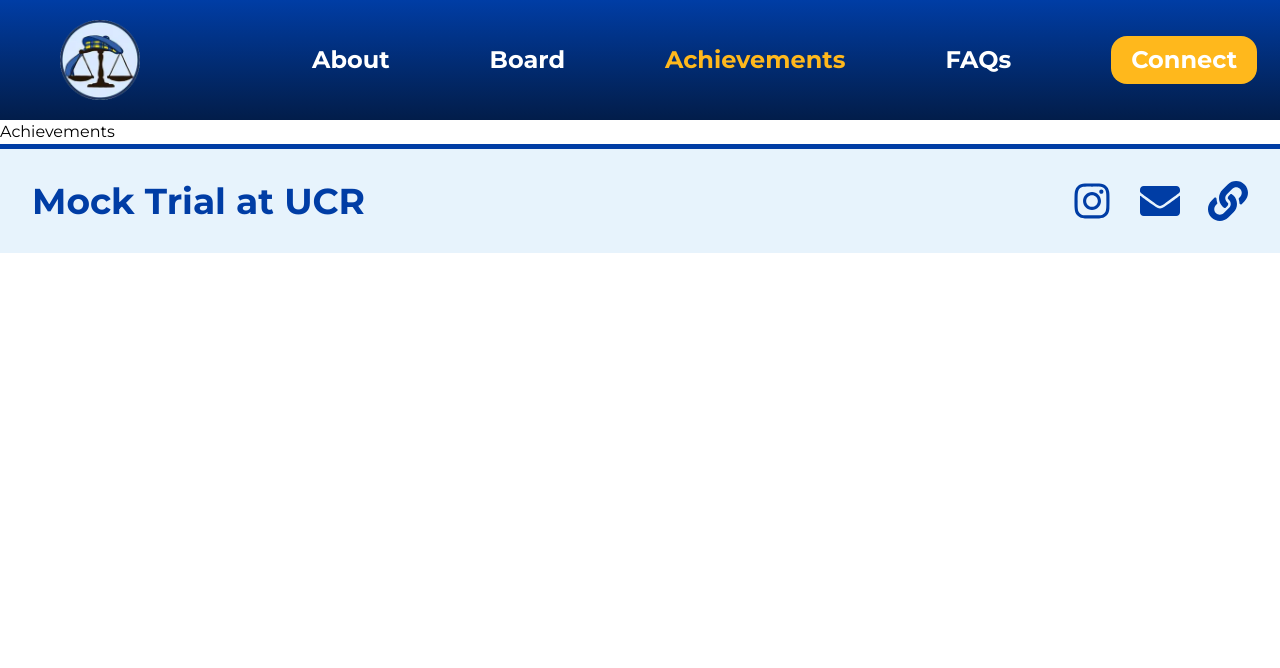
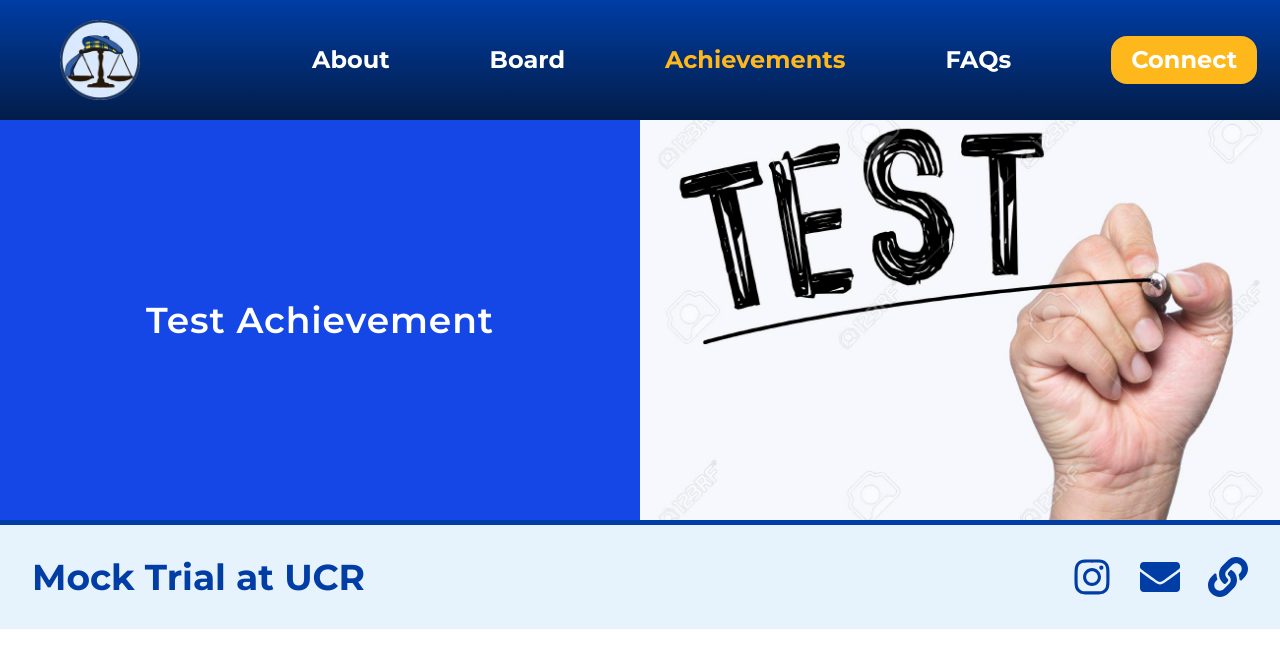
Before and after one commit to acm-ucr/mock-trial-website, a Next.js app: page /achievements in a window 1280 px wide. Shown: the top 668 px of the page. Built offline with nearby package versions, Linux system fonts and the light colour scheme.

Commit message:
right-ach

```diff
--- a/src/app/achievements/page.tsx
+++ b/src/app/achievements/page.tsx
@@ -1,5 +1,14 @@
+import React from "react";
+import RightAch from "@/components/RightAch";
+import Image from "@/public/test-image.jpg";
+
 const Achievements = () => {
-  return <div className="">Achievements</div>;
+  return (
+    <>
+      {/* Example usage of RightAch component */}
+      <RightAch image={Image.src} text="Test Achievement" />
+    </>
+  );
 };
 
 export default Achievements;
--- /dev/null
+++ b/src/components/RightAch.tsx
@@ -0,0 +1,27 @@
+import React from "react";
+
+export default function RightAch({
+  image,
+  text,
+}: {
+  image: string;
+  text: string;
+}) {
+  return (
+    <section className="grid h-100 grid-cols-1 md:grid-cols-2">
+      <div className="flex items-center justify-center bg-blue-700 text-white">
+        <h2 className="px-6 text-center text-4xl leading-tight font-semibold tracking-wide">
+          {text}
+        </h2>
+      </div>
+
+      <div className="relative">
+        <img
+          src={image}
+          alt=""
+          className="absolute inset-0 h-full w-full object-cover"
+        />
+      </div>
+    </section>
+  );
+}
```
Also changed, not shown: public/test-image.jpg (added).
